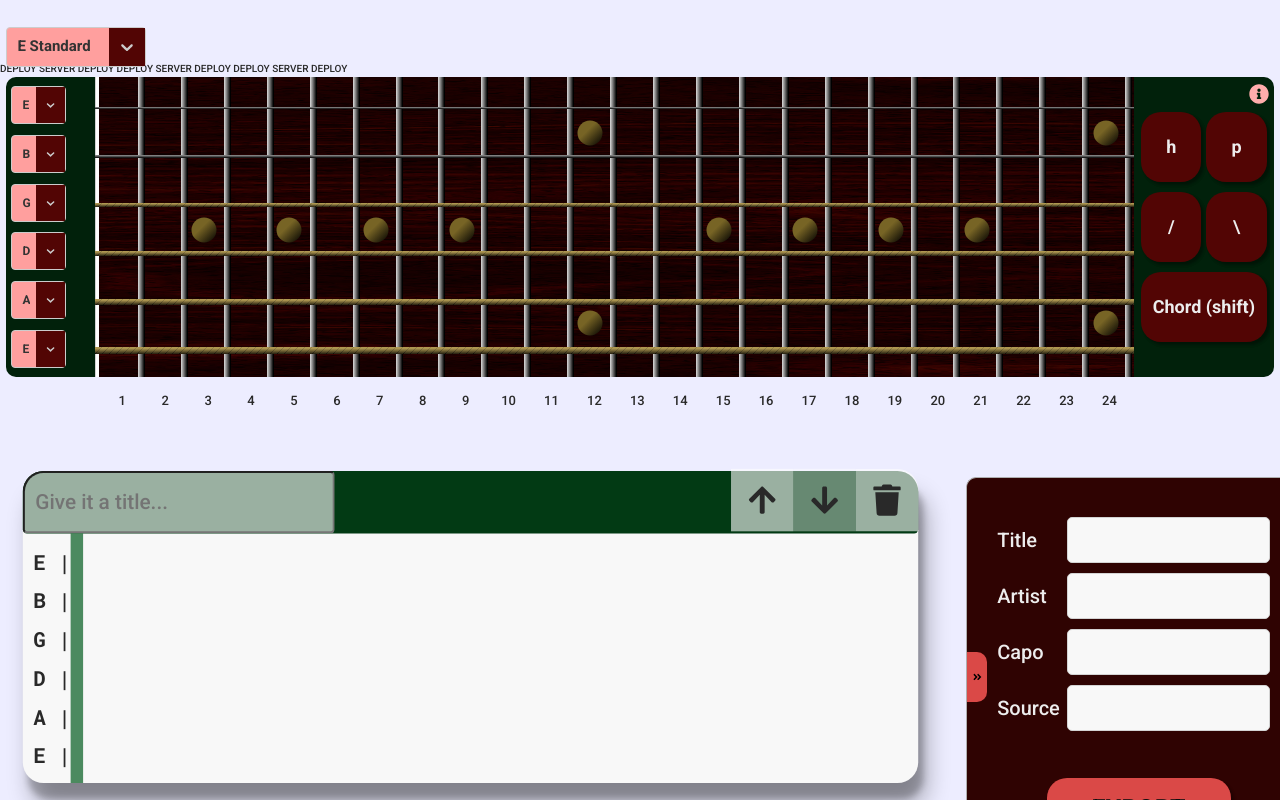
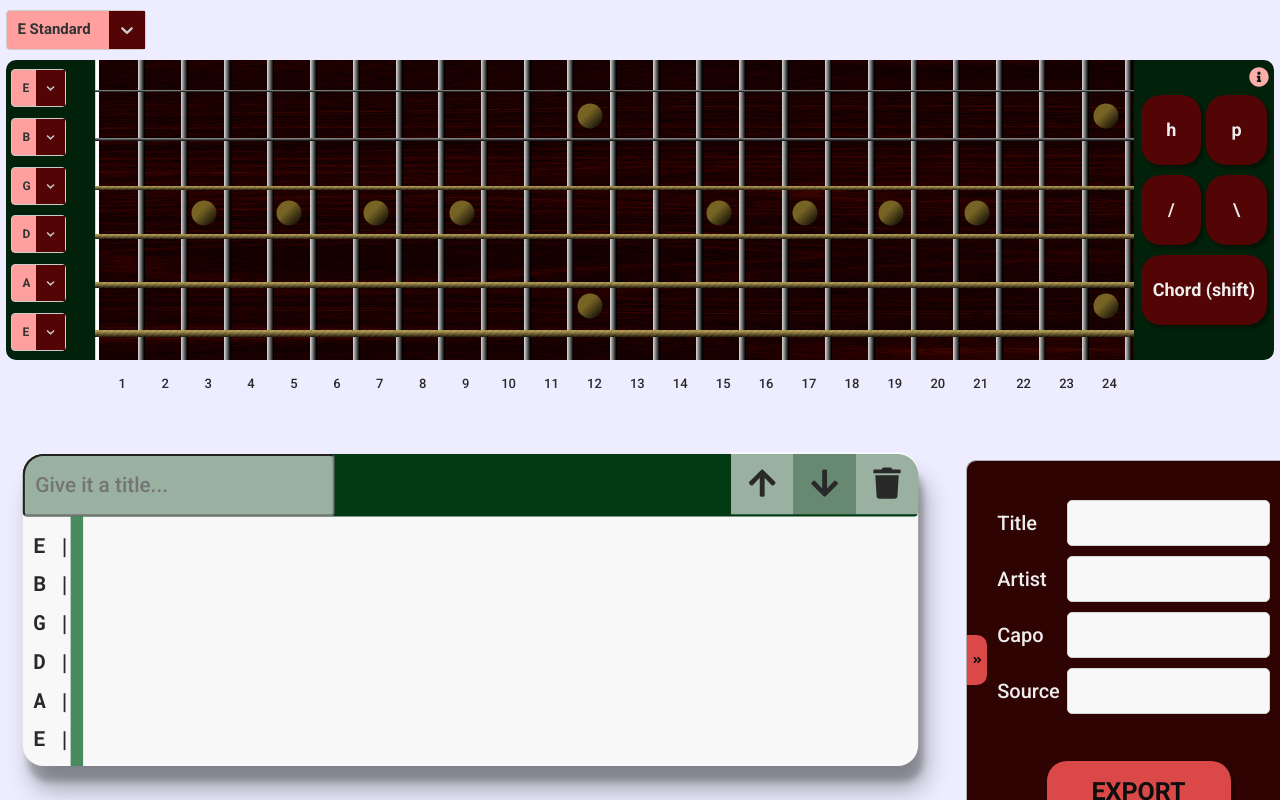
Before and after one commit to JonLunde/tabber, a React app: page / in a window 1280 px wide. Shown: the top 800 px of the page. Built offline with nearby package versions, Linux system fonts and the light colour scheme.

Commit message:
removed text

```diff
--- a/src/Tabber.jsx
+++ b/src/Tabber.jsx
@@ -76,7 +76,6 @@ function Tabber() {
           content="Create guitar tabs for your favorite songs and save them to your computer."
         />
       </Helmet>
-      DEPLOY SERVER DEPLOY DEPLOY SERVER DEPLOY DEPLOY SERVER DEPLOY
       <GuitarDashboard key={0}>
         <GuitarTuning key={0} tuning={tuning} changeTuning={changeTuning} changeTuner={changeTuner} />
 
```
